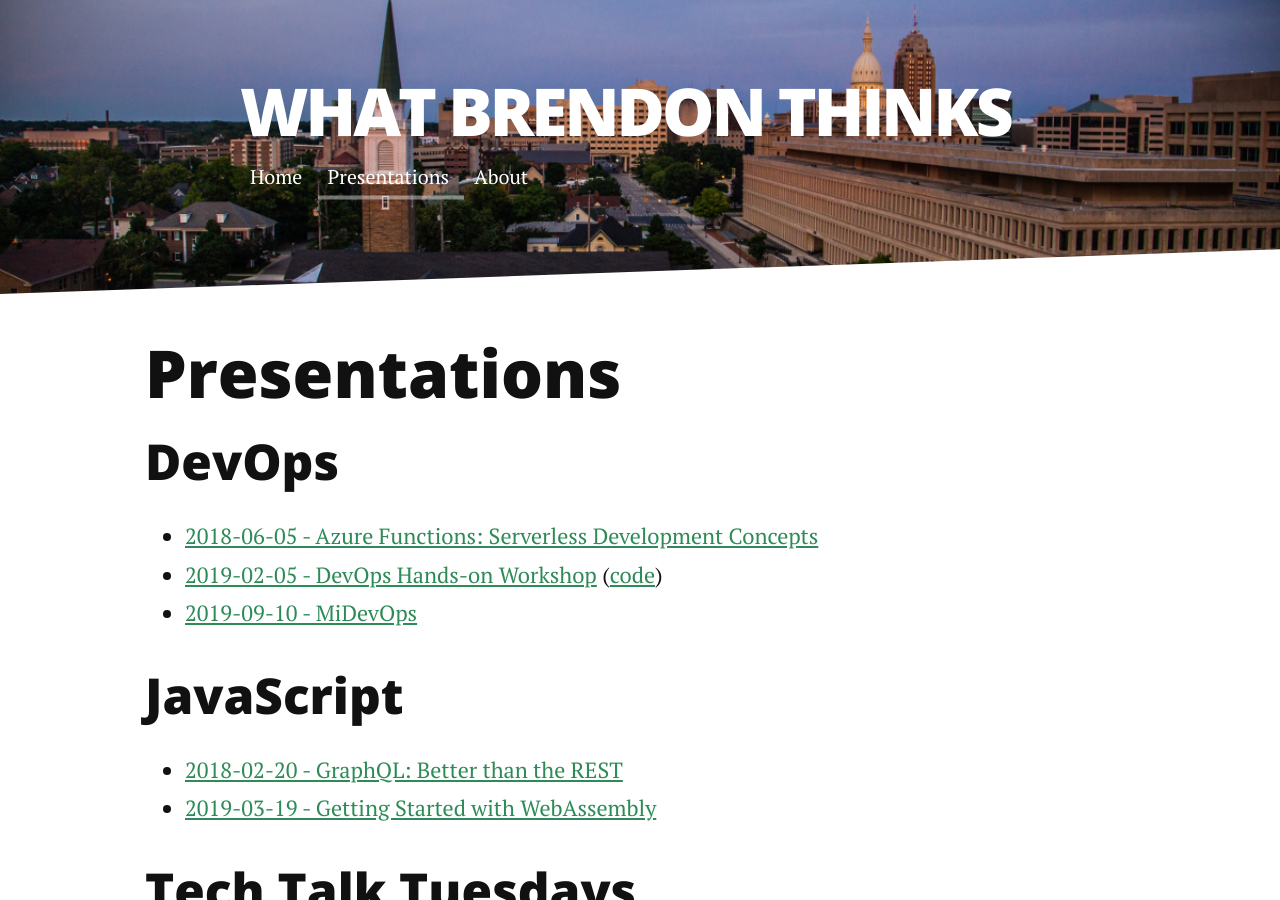
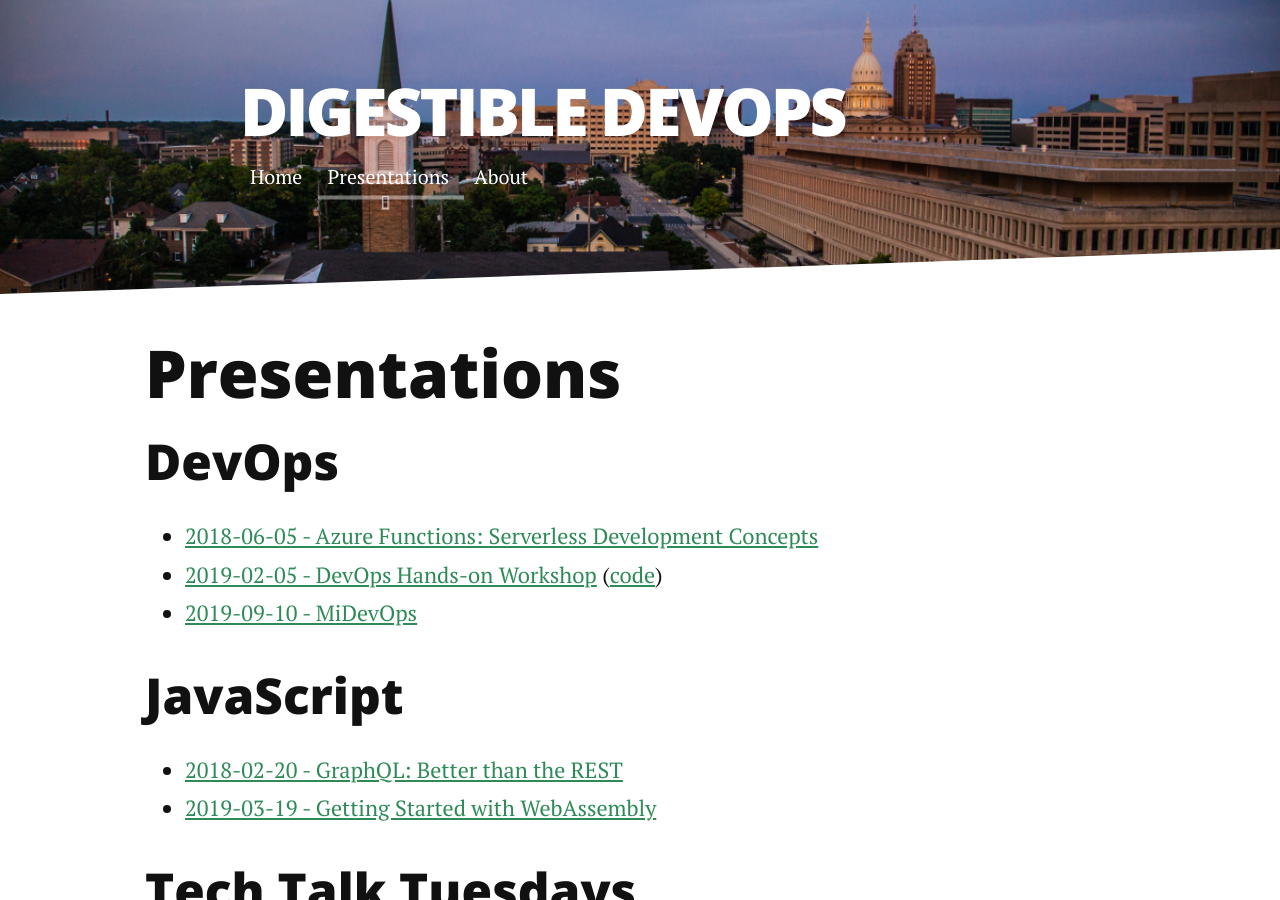
Before and after one commit to brendonthiede/brendonthiede.github.io, a Jekyll site: the page built from presentations.md, in a window 1280 px wide and 900 px high. Built offline with Jekyll 4.4.1, drawn with Linux system fonts in a browser that asks for light colours; nearby versions of some CDN libraries.

Commit message:
Rebranding to Digestible DevOps

```diff
--- /dev/null
+++ b/CNAME
@@ -0,0 +1 @@
+www.digestibledevops.com
--- a/_config.yml
+++ b/_config.yml
@@ -13,7 +13,7 @@
 # you will see them accessed via {{ site.title }}, {{ site.social.email }}, and so on.
 # You can create any custom variable you would like, and they will be accessible
 # in the templates via {{ site.myvariable }}.
-title: What Brendon Thinks
+title: Digestible DevOps
 description: >- # this means to ignore newlines until "baseurl:"
   I'm a Christian, a husband, a father, a problem solver, and a runner.
 baseurl: "" # the subpath of your site, e.g. /blog
```
Also changed, not shown: about.md (+1 -1 lines).
